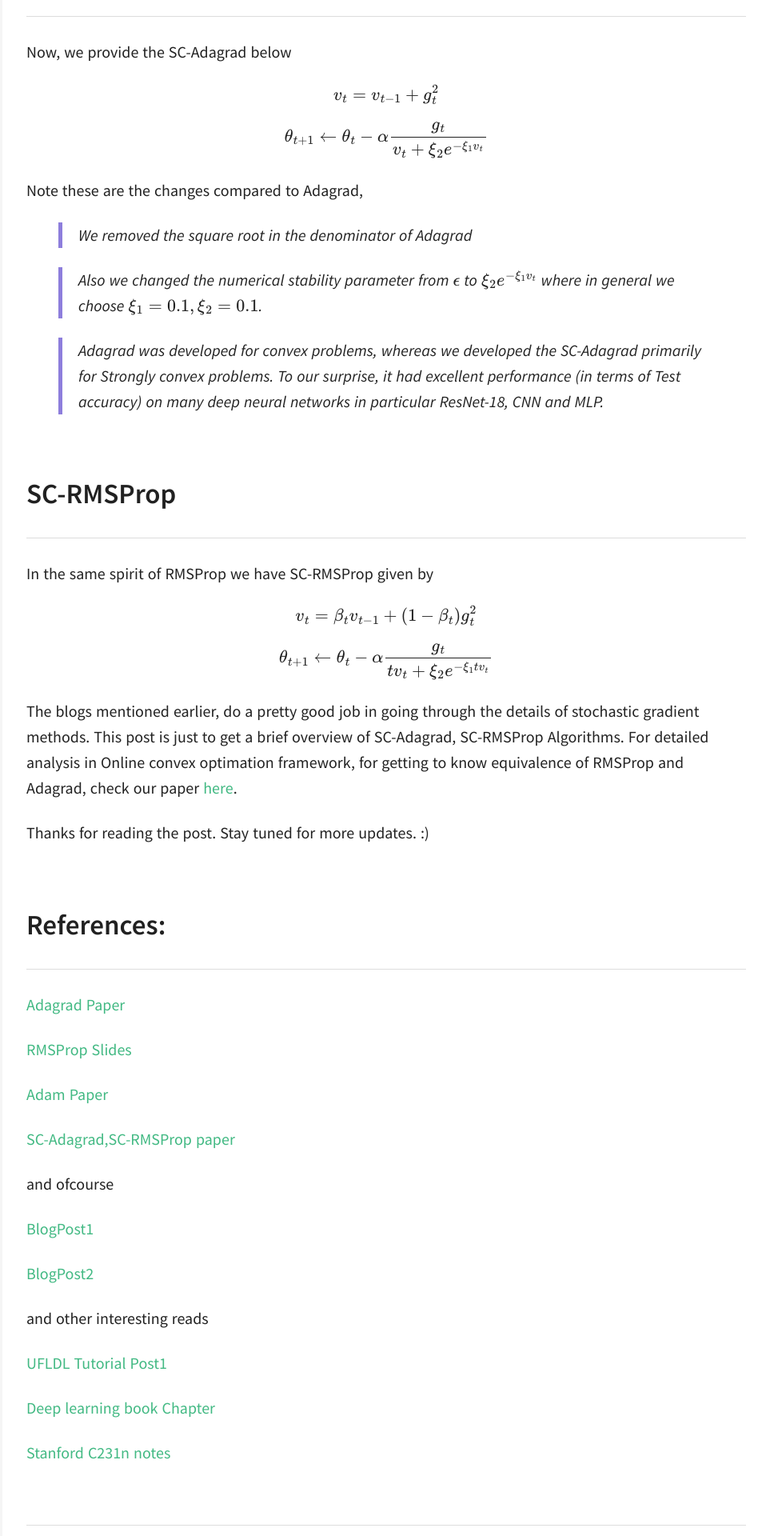
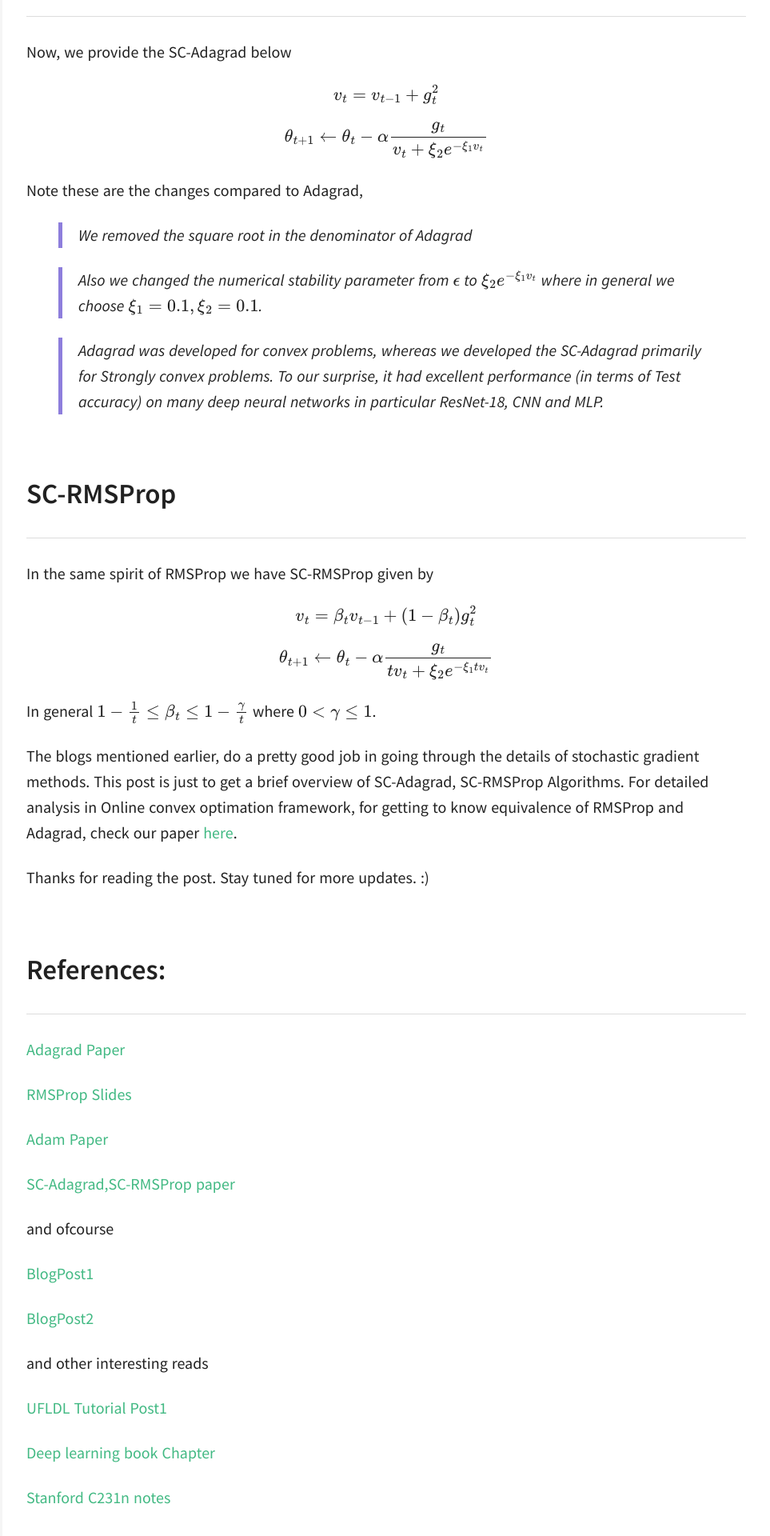
Before and after one commit to mmahesh/mmahesh.github.io, a Jekyll site: the page built from _posts/2017-07-05-tutorial-on-sc-adagrad-a-new-stochastic-gradient-method-for-deep-learning.md, in a window 1280 px wide. Shown: the part 3080-5000 px from the top of the page at 80% size, without its empty margins (317-1280 px from the left). Built offline with Jekyll 4.4.1, drawn with Linux system fonts in a browser that asks for light colours; formulas are drawn with MathJax 3; comment, search, counter and statistics services are not loaded.

Commit message:
more updates

```diff
--- a/_posts/2017-07-05-tutorial-on-sc-adagrad-a-new-stochastic-gradient-method-for-deep-learning.md
+++ b/_posts/2017-07-05-tutorial-on-sc-adagrad-a-new-stochastic-gradient-method-for-deep-learning.md
@@ -85,6 +85,9 @@ $$v_{t} = \beta_t v_{t-1} + (1-\beta_t) g_{t}^2$$
 
 $$\theta_{t+1}\gets\theta_t - \alpha \frac{g_t}{tv_{t}+\xi_2 e^{-\xi_1 tv_{t}}}$$
 
+
+In general $1- \frac{1}{t} \leq \beta_t \leq 1- \frac{\gamma}{t}$ where $0<\gamma \leq 1$.
+
 The blogs mentioned earlier, do a pretty good job in going through the details of stochastic gradient methods. This post is just to get a brief overview of SC-Adagrad, SC-RMSProp Algorithms. For detailed analysis in Online convex optimation framework, for getting to know equivalence of RMSProp and Adagrad, check our paper [here](http://www.ml.uni-saarland.de/Publications/MukHei-VariantsRMSPropAdagradLogRegret.pdf){:target="_blank"}.
 
 
```
